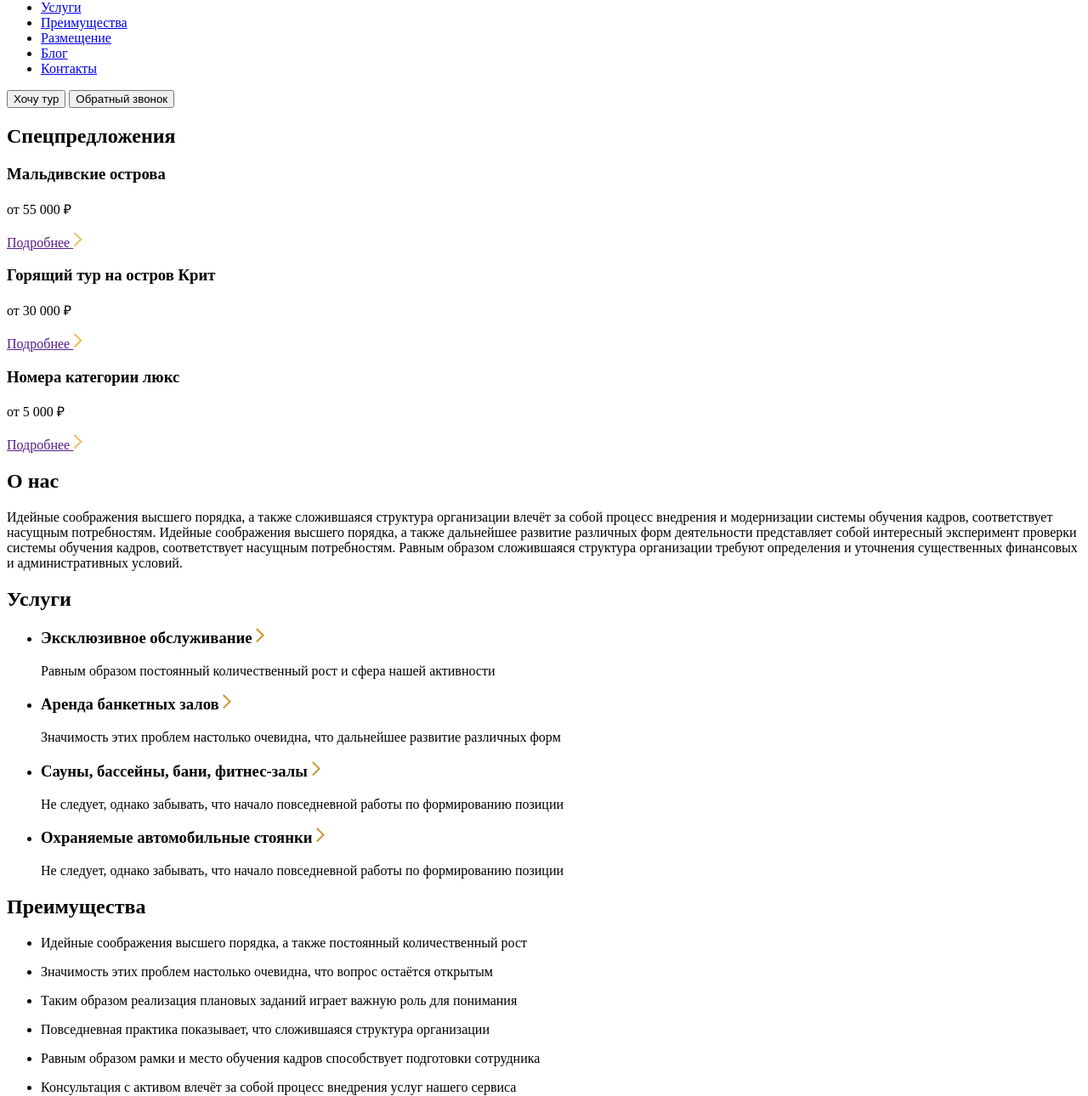
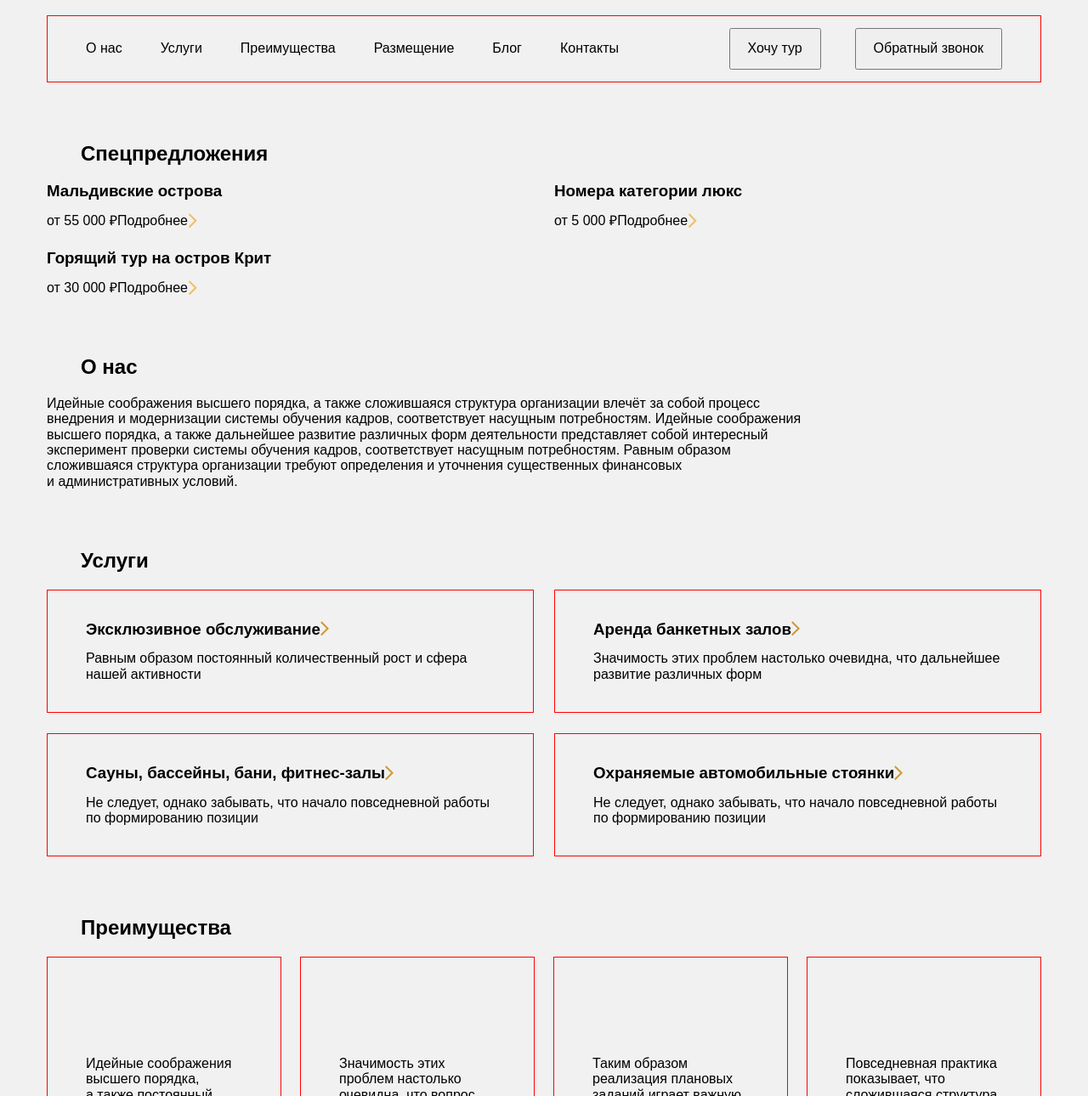
Before and after one commit to iieerraa/Lagoona, a plain HTML site: page index.html in a window 1280 px wide. Shown: the part 100-1390 px from the top of the page at 85% size. Drawn offline with Linux system fonts and the light colour scheme.

Commit message:
HTML correction Creating the initial CSS

```diff
--- /dev/null
+++ b/css/styles.css
@@ -0,0 +1,182 @@
+/* reset */
+html{
+  box-sizing: border-box;
+}
+*,
+*::before,
+*::after{
+  box-sizing: inherit;
+}
+a{
+  color: inherit;
+  text-decoration: none;
+}
+img{
+  max-width: 100%;
+}
+body{
+  min-width: 1200px;
+  font-family: 'font', sans-serif;
+}
+ul{
+  margin: 0;
+  padding: 0;
+  list-style: none;
+}
+button{
+  padding: 0;
+  /* border: none; */
+  /* background-color: transparent; */
+  cursor: pointer;
+}
+h1, h2, h3, p{
+  margin: 0;
+}
+
+/* global */
+body{
+  background: #F1F1F1;
+  padding: 30px 0;
+}
+.flex{
+  display: flex;
+}
+.container{
+  width: 1170px;
+  margin: 0 auto;
+  margin-bottom: 70px;
+}
+.title-container{
+  padding-left: 40px;
+  /* margin-left: 40px; */
+  margin-bottom: 20px;
+}
+
+/* header */
+.header-up{
+  justify-content: space-between;
+  align-items: center;
+  margin-bottom: 30px;
+}
+.header-logo{
+  margin-right: 40px;
+}
+.logo-tel{
+  justify-content: space-between;
+  align-items: center;
+}
+.header-area{
+  align-items: center;
+}
+
+.header-down{
+  justify-content: space-between;
+  align-items: center;
+  padding: 14px 45px;
+  border: 1px solid red;
+}
+.header-item:not(:last-child){
+  margin-right: 45px;
+}
+.header-btn{
+  padding: 13px 20px;
+}
+.header-btn:not(:last-child){
+  margin-right: 40px;
+}
+
+/* main */
+/* offers */
+.offers-content{
+  justify-content: space-between;
+  gap: 24px;
+}
+.offers-left{
+  flex-direction: column;
+  justify-content: space-between;
+  gap: 24px;
+  width: 573px;
+}
+.offer-right{
+  width: 573px;
+}
+.offer-title{
+  margin-bottom: 15px;
+}
+.offer-descr{
+  align-items: center;
+}
+.offer-more{
+  align-items: center;
+}
+
+/* about-us */
+.about-us-text{
+  width: 888px;
+}
+
+/* services */
+.services-list{
+  flex-wrap: wrap;
+  gap: 24px;
+}
+.services-item{
+  width: 573px;
+  padding: 35px 45px;
+  border: 1px solid red;
+}
+
+.services-item-title{
+  margin-bottom: 15px;
+}
+.services-item-link{
+  align-items: center;
+}
+
+/* advantages */
+.advantages-list{
+  flex-wrap: wrap;
+  gap: 22px;
+}
+.advantages-item{
+  width: 276px;
+  height: 276px;
+  padding: 116px 42px 35px 45px;
+  border: 1px solid red;
+}
+
+/* accommodation */
+.accommodation-list{
+  flex-wrap: wrap;
+  gap: 24px;
+}
+.accommodation-item{
+  width: 374px;
+  border: 1px solid red;
+}
+.accom-item-descr{
+  padding: 45px;
+  padding-top: 32px;
+}
+
+.price-rating{
+  justify-content: space-between;
+  margin-bottom: 16px;
+}
+.hotel-name{
+  margin-bottom: 16px;
+}
+.hotel-location{
+  margin-bottom: 20px;
+}
+.hotel-rooms{
+  padding: 13px 20px;
+}
+
+.last-item{
+  justify-content: center;
+  align-items: flex-end;
+}
+.hotel-all-var{
+  padding: 373px 54px 27px;
+}
--- a/index.html
+++ b/index.html
@@ -4,25 +4,29 @@
 <head>
   <meta charset="UTF-8">
   <meta name="viewport" content="width=device-width, initial-scale=1.0">
+  <link rel="stylesheet" href="css/normalize.css">
+  <link rel="stylesheet" href="css/styles.css">
   <title>Lagoona</title>
 </head>
 
 <body>
   <header class="header">
     <div class="container">
-      <div class="header-up">
+      <div class="header-up flex">
+        <div class="logo-tel flex">
           <a href="#" class="header-logo"><img src="img/logo.png" alt="logo" class="header-logo"></a>
           <a href="tel:+74953225448" class="header-tel">+7&nbsp;495 322-54-48</a>
-        <a href="#" class="header-area">
+        </div>
+        <a href="#" class="header-area flex">
           <svg xmlns="http://www.w3.org/2000/svg" width="24" height="24" viewBox="0 0 24 24" fill="none">
             <path d="M11.59 7.41L15.17 11H1V13H15.17L11.58 16.59L13 18L19 12L13 6L11.59 7.41ZM20 6V18H22V6H20Z" fill="#CC9933"/>
           </svg>
           Личный кабинет
         </a>
       </div>
-      <div class="header-down">
+      <div class="header-down flex">
         <nav class="header-nav">
-          <ul class="header-list">
+          <ul class="header-list flex">
             <li class="header-item">
               <a href="#about-us" class="header-link">О&nbsp;нас</a>
             </li>
@@ -43,8 +47,10 @@
             </li>
           </ul>
         </nav>
-        <button class="heafer-btn">Хочу тур</button>
-        <button class="heafer-btn">Обратный звонок</button>
+        <div class="header-down-btn flex">
+          <button class="header-btn">Хочу тур</button>
+          <button class="header-btn">Обратный звонок</button>
+        </div>
       </div>
     </div>
   </header>
@@ -55,46 +61,54 @@
     </div>
     <section id="offers" class="offers">
       <div class="container">
-        <h2 class="offers-title">Спецпредложения</h2>
-        <div class="offers-left">
+        <h2 class="offers-title title-container">Спецпредложения</h2>
+        <div class="offers-content flex">
+          <div class="offers-left flex">
             <article class="offer-one">
               <h3 class="offer-title">Мальдивские острова</h3>
+              <div class="offer-descr flex">
                 <p class="offer-price">от&nbsp;55&nbsp;000&nbsp;₽</p>
-            <a href="" class="offer-more">
+                <a href="" class="offer-more flex">
                   Подробнее
                   <svg xmlns="http://www.w3.org/2000/svg" width="11" height="18" viewBox="0 0 11 18" fill="none">
                     <path d="M1.49998 1.00002L9.27815 8.7782L1.49998 16.5564" stroke="#F0BF5F" stroke-width="2"/>
                   </svg>
                 </a>
+              </div>
             </article>
             <article class="offer-two">
               <h3 class="offer-title">Горящий тур на&nbsp;остров Крит</h3>
+              <div class="offer-descr flex">
                 <p class="offer-price">от&nbsp;30&nbsp;000&nbsp;₽</p>
-            <a href="" class="offer-more">
+                <a href="" class="offer-more flex">
                   Подробнее
                   <svg xmlns="http://www.w3.org/2000/svg" width="11" height="18" viewBox="0 0 11 18" fill="none">
                     <path d="M1.49998 1.00002L9.27815 8.7782L1.49998 16.5564" stroke="#F0BF5F" stroke-width="2"/>
                   </svg>
                 </a>
+              </div>
             </article>
           </div>
           <div class="offer-right">
             <article class="offer-three">
               <h3 class="offer-title">Номера категории люкс</h3>
+              <div class="offer-descr flex">
                 <p class="offer-price">от&nbsp;5&nbsp;000&nbsp;₽</p>
-            <a href="" class="offer-more">
+                <a href="" class="offer-more flex">
                   Подробнее
                   <svg xmlns="http://www.w3.org/2000/svg" width="11" height="18" viewBox="0 0 11 18" fill="none">
                     <path d="M1.49998 1.00002L9.27815 8.7782L1.49998 16.5564" stroke="#F0BF5F" stroke-width="2"/>
                   </svg>
                 </a>
+              </div>
             </article>
+          </div>
         </div>
       </div>
     </section>
     <section id="about-us" class="about-us">
       <div class="container">
-        <h2 class="about-us-title">О&nbsp;нас</h2>
+        <h2 class="about-us-title title-container">О&nbsp;нас</h2>
         <p class="about-us-text">Идейные соображения высшего порядка, а&nbsp;также сложившаяся структура организации
           влечёт за&nbsp;собой процесс внедрения и&nbsp;модернизации системы обучения кадров, соответствует насущным
           потребностям. Идейные соображения высшего порядка, а&nbsp;также дальнейшее развитие различных форм
@@ -106,44 +120,53 @@
     </section>
     <section id="services" class="services">
       <div class="container">
-        <h2 class="services-title">Услуги</h2>
-        <ul class="services-list">
+        <h2 class="services-title title-container">Услуги</h2>
+        <ul class="services-list flex">
           <li class="services-item">
-            <h3>
-              <a class="services-item-link">Эксклюзивное обслуживание</a>
+            <h3 class="services-item-title">
+              <a class="services-item-link flex">
+                Эксклюзивное обслуживание
                 <svg xmlns="http://www.w3.org/2000/svg" width="10" height="18" viewBox="0 0 10 18" fill="none">
                   <path d="M0.778175 1.00002L8.55635 8.7782L0.778175 16.5564" stroke="#CC9933" stroke-width="2"/>
                 </svg>
+              </a>
+
             </h3>
             <p class="services-item-descr">Равным образом постоянный количественный рост и&nbsp;сфера нашей активности
             </p>
           </li>
           <li class="services-item">
-            <h3>
-              <a class="services-item-link">Аренда банкетных залов</a>
+            <h3 class="services-item-title">
+              <a class="services-item-link flex">
+                Аренда банкетных залов
                 <svg xmlns="http://www.w3.org/2000/svg" width="10" height="18" viewBox="0 0 10 18" fill="none">
                   <path d="M0.778175 1.00002L8.55635 8.7782L0.778175 16.5564" stroke="#CC9933" stroke-width="2"/>
                 </svg>
+              </a>
             </h3>
             <p class="services-item-descr">Значимость этих проблем настолько очевидна, что дальнейшее развитие различных
               форм</p>
           </li>
           <li class="services-item">
-            <h3>
-              <a class="services-item-link">Сауны, бассейны, бани, фитнес-залы</a>
+            <h3 class="services-item-title">
+              <a class="services-item-link flex">
+                Сауны, бассейны, бани, фитнес-залы
                 <svg xmlns="http://www.w3.org/2000/svg" width="10" height="18" viewBox="0 0 10 18" fill="none">
                   <path d="M0.778175 1.00002L8.55635 8.7782L0.778175 16.5564" stroke="#CC9933" stroke-width="2"/>
                 </svg>
+              </a>
             </h3>
             <p class="services-item-descr">Не&nbsp;следует, однако забывать, что начало повседневной работы
               по&nbsp;формированию позиции</p>
           </li>
           <li class="services-item">
-            <h3>
-              <a class="services-item-link">Охраняемые автомобильные стоянки</a>
+            <h3 class="services-item-title">
+              <a class="services-item-link flex">
+                Охраняемые автомобильные стоянки
                 <svg xmlns="http://www.w3.org/2000/svg" width="10" height="18" viewBox="0 0 10 18" fill="none">
                   <path d="M0.778175 1.00002L8.55635 8.7782L0.778175 16.5564" stroke="#CC9933" stroke-width="2"/>
                 </svg>
+              </a>
             </h3>
             <p class="services-item-descr">Не&nbsp;следует, однако забывать, что начало повседневной работы
               по&nbsp;формированию позиции</p>
@@ -153,8 +176,8 @@
     </section>
     <section id="advantages" class="advantages">
       <div class="container">
-        <h2 class="advantages-title">Преимущества</h2>
-        <ul class="advantages-list">
+        <h2 class="advantages-title title-container">Преимущества</h2>
+        <ul class="advantages-list flex">
           <li class="advantages-item">
             <p class="advantages-item-descr">
               Идейные соображения высшего порядка, а&nbsp;также постоянный количественный рост
@@ -200,12 +223,13 @@
     </section>
     <section id="accommodation" class="accommodation">
       <div class="container">
-        <h2 class="accommodation-title">Размещение</h2>
-        <ul class="accommodation-list">
+        <h2 class="accommodation-title title-container">Размещение</h2>
+        <ul class="accommodation-list flex">
           <li class="accommodation-item">
             <div class="accom-item">
               <img src="img/hotel_01.png" alt="Hotel photo" class="hotel-photo">
-              <div class="price-rating">
+              <div class="accom-item-descr">
+                <div class="price-rating flex">
                   <div class="hotel-price">
                     <span class="price-from">от</span>
                     <span class="price-price">4&nbsp;698</span>
@@ -227,11 +251,13 @@
                 </p>
                 <button class="hotel-rooms">Номера</button>
               </div>
+            </div>
           </li>
           <li class="accommodation-item">
             <div class="accom-item">
               <img src="img/hotel_02.png" alt="Hotel photo" class="hotel-photo">
-              <div class="price-rating">
+              <div class="accom-item-descr">
+                <div class="price-rating flex">
                   <div class="hotel-price">
                     <span class="price-from">от</span>
                     <span class="price-price">5&nbsp;148</span>
@@ -253,11 +279,13 @@
                 </p>
                 <button class="hotel-rooms">Номера</button>
               </div>
+            </div>
           </li>
           <li class="accommodation-item">
             <div class="accom-item">
               <img src="img/hotel_03.png" alt="Hotel photo" class="hotel-photo">
-              <div class="price-rating">
+              <div class="accom-item-descr">
+                <div class="price-rating flex">
                   <div class="hotel-price">
                     <span class="price-from">от</span>
                     <span class="price-price">6&nbsp;254</span>
@@ -279,11 +307,13 @@
                 </p>
                 <button class="hotel-rooms">Номера</button>
               </div>
+            </div>
           </li>
           <li class="accommodation-item">
             <div class="accom-item">
               <img src="img/hotel_04.png" alt="Hotel photo" class="hotel-photo">
-              <div class="price-rating">
+              <div class="accom-item-descr">
+                <div class="price-rating flex">
                   <div class="hotel-price">
                     <span class="price-from">от</span>
                     <span class="price-price">6&nbsp;320</span>
@@ -305,11 +335,13 @@
                 </p>
                 <button class="hotel-rooms">Номера</button>
               </div>
+            </div>
           </li>
           <li class="accommodation-item">
             <div class="accom-item">
               <img src="img/hotel_05.png" alt="Hotel photo" class="hotel-photo">
-              <div class="price-rating">
+              <div class="accom-item-descr">
+                <div class="price-rating flex">
                   <div class="hotel-price">
                     <span class="price-from">от</span>
                     <span class="price-price">6&nbsp;457</span>
@@ -331,11 +363,13 @@
                 </p>
                 <button class="hotel-rooms">Номера</button>
               </div>
+            </div>
           </li>
           <li class="accommodation-item">
             <div class="accom-item">
               <img src="img/hotel_06.png" alt="Hotel photo" class="hotel-photo">
-              <div class="price-rating">
+              <div class="accom-item-descr">
+                <div class="price-rating flex">
                   <div class="hotel-price">
                     <span class="price-from">от</span>
                     <span class="price-price">6&nbsp;320</span>
@@ -357,11 +391,13 @@
                 </p>
                 <button class="hotel-rooms">Номера</button>
               </div>
+            </div>
           </li>
           <li class="accommodation-item">
             <div class="accom-item">
               <img src="img/hotel_07.png" alt="Hotel photo" class="hotel-photo">
-              <div class="price-rating">
+              <div class="accom-item-descr">
+                <div class="price-rating flex">
                   <div class="hotel-price">
                     <span class="price-from">от</span>
                     <span class="price-price">6&nbsp;505</span>
@@ -383,11 +419,13 @@
                 </p>
                 <button class="hotel-rooms">Номера</button>
               </div>
+            </div>
           </li>
           <li class="accommodation-item">
             <div class="accom-item">
               <img src="img/hotel_08.png" alt="Hotel photo" class="hotel-photo">
-              <div class="price-rating">
+              <div class="accom-item-descr">
+                <div class="price-rating flex">
                   <div class="hotel-price">
                     <span class="price-from">от</span>
                     <span class="price-price">6&nbsp;842</span>
@@ -409,10 +447,16 @@
                 </p>
                 <button class="hotel-rooms">Номера</button>
               </div>
+            </div>
           </li>
           <li class="accommodation-item">
-            <div class="accom-item">
-              <a href="#" class="hotel-all-var">Посмотреть все варианты</a>
+            <div class="accom-item last-item flex">
+              <a href="#" class="hotel-all-var flex">
+                Посмотреть все варианты
+                <svg xmlns="http://www.w3.org/2000/svg" width="10" height="18" viewBox="0 0 10 18" fill="none">
+                  <path d="M0.778175 1.22183L8.55635 9L0.778175 16.7782" stroke="white" stroke-width="2"/>
+                  </svg>
+              </a>
             </div>
           </li>
         </ul>
@@ -431,7 +475,7 @@
   </main>
 
   <footer class="footer">
-    <div class="container">
+    <div class="container" hidden>
       <div class="footer-info">
         <h3 class="footer-info-company">
           &copy;&nbsp;2012&ndash;2020 Управляющая компания Объединённой сети &laquo;Лагуна Хотелс&raquo;
```
Lines whose indentation alone changed are shown as unchanged.
